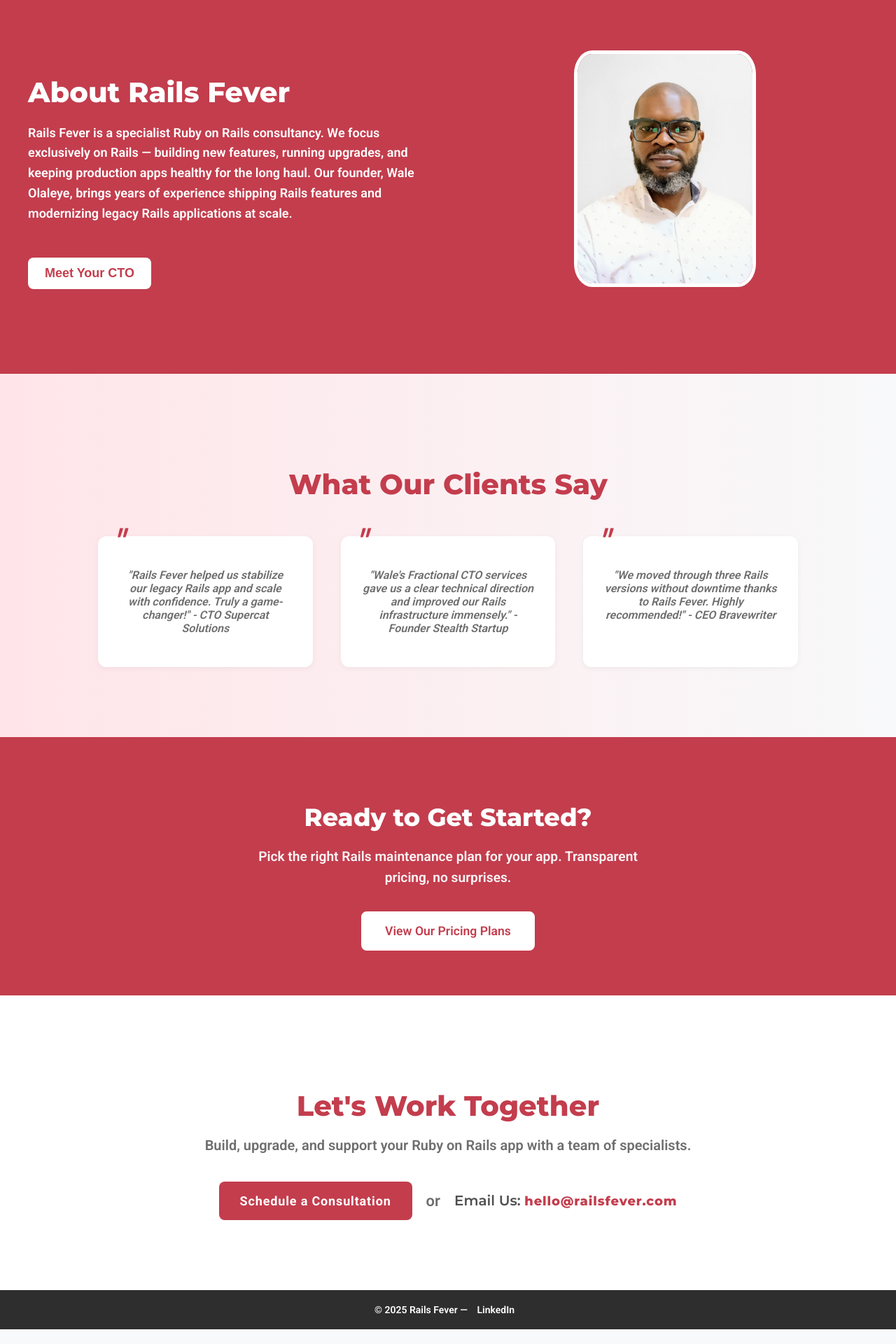
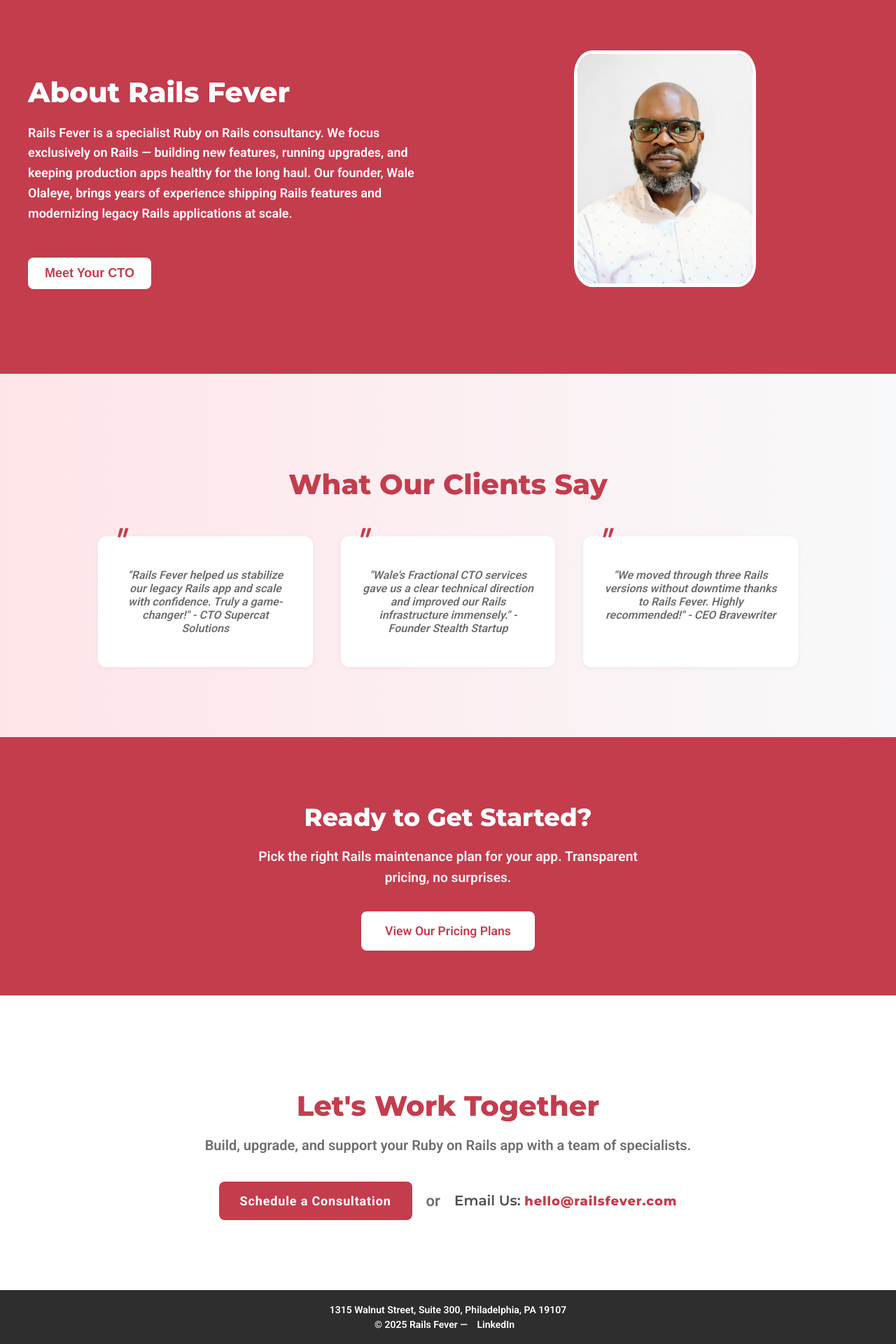
Before and after one commit to waleo/railsfever-05-2025, a Jekyll site: the page built from index.html, in a window 1280 px wide. Shown: the part 1488-3408 px from the top of the page at 70% size. Built offline with Jekyll 4.4.1, drawn with Linux system fonts in a browser that asks for light colours; before the commit the page ends 3387 px from its top, so only the background shows below that.

Commit message:
Include address in footer

```diff
--- a/_layouts/default.html
+++ b/_layouts/default.html
@@ -46,7 +46,8 @@
     {{ content }}
 
     <footer>
-      &copy; 2025 Rails Fever — <a href="https://www.linkedin.com/company/railsfever">LinkedIn</a>
+      <span class="footer-address">1315 Walnut Street, Suite 300, Philadelphia, PA 19107</span>
+      <span>&copy; 2025 Rails Fever — <a href="https://www.linkedin.com/company/railsfever">LinkedIn</a></span>
     </footer>
 
     <script>
--- a/_sass/_base.scss
+++ b/_sass/_base.scss
@@ -43,6 +43,11 @@ footer {
   text-align: center;
   padding: $padding-small;
   font-size: $font-size-tiny;
+}
+
+footer .footer-address {
+  display: block;
+  margin-bottom: 5px;
 }
 
 footer a {
```
